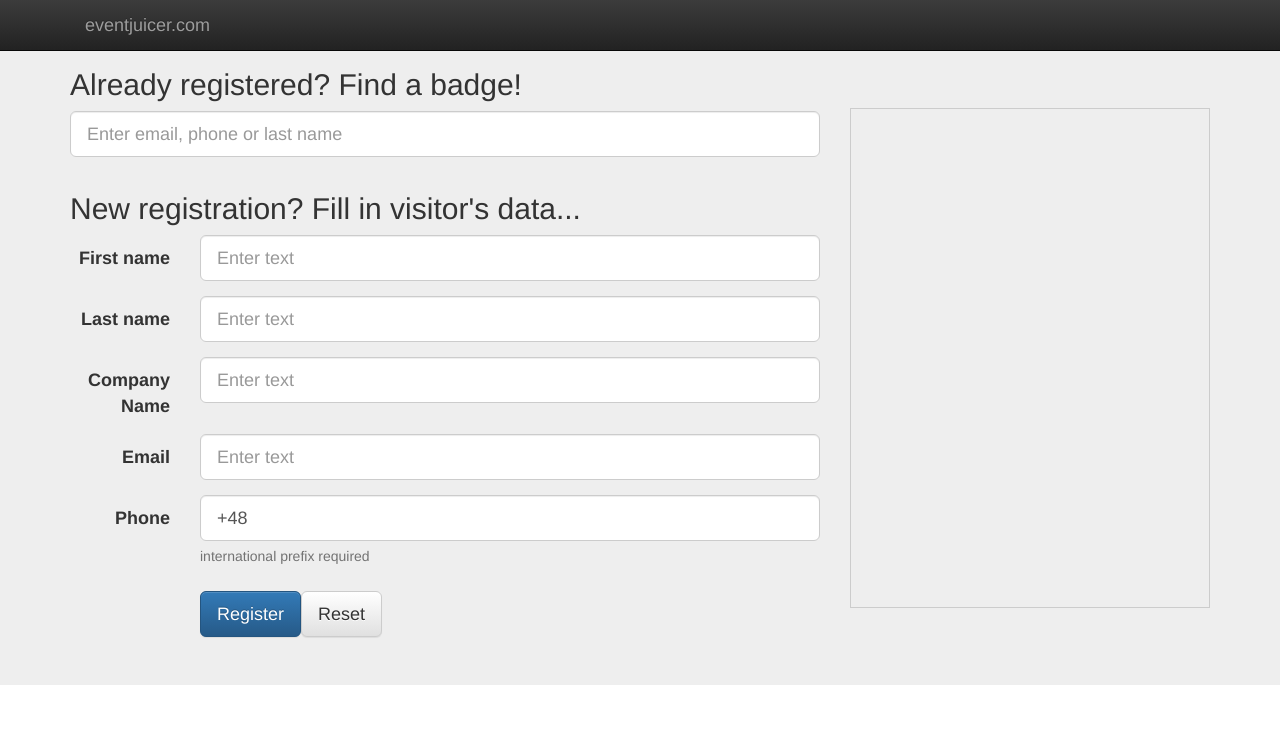
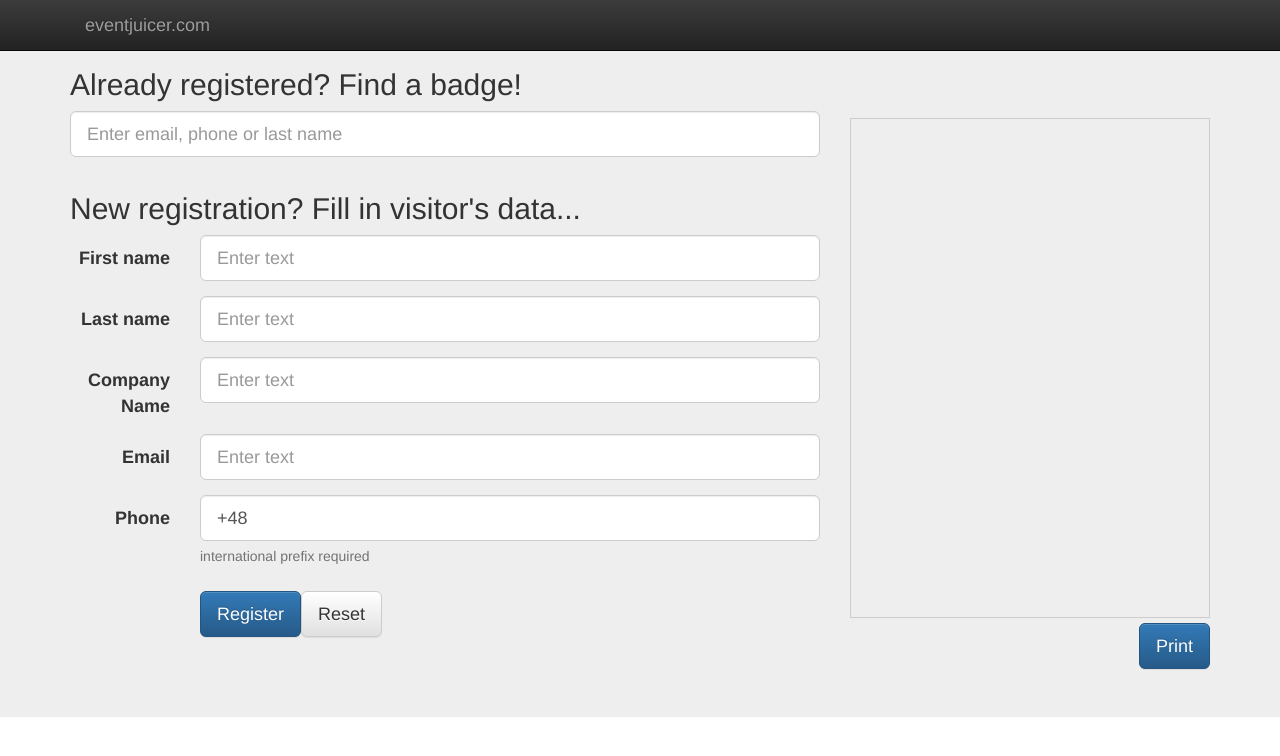
Before and after one commit to eventjuicer/regdesk, a React (Create React App) app: page / in a window 1280 px wide. Shown: the top 756 px of the page. Built offline with nearby package versions, Linux system fonts and the light colour scheme.

Commit message:
fixes :)

```diff
--- a/src/App.js
+++ b/src/App.js
@@ -3,19 +3,32 @@
 
 
 import React  from 'react';
-import { Grid, Row, Col, Navbar, Nav, NavItem, Jumbotron } from 'react-bootstrap';
+import { Grid, Row, Col, Navbar, Nav, NavItem, Jumbotron, Button } from 'react-bootstrap';
 import SearchBox from './SearchBox';
 import NewRegistration from './NewRegistration';
 
 
 
 
-const iframeStyles = {
+const styles = {
+
+
+  iframeContainer : {
+
       marginTop : 60,
+      textAlign : "right"
+  },
+
+
+  iframeStyles : {
+       marginTop : 10,
       overflow: "hidden",
       height: "500px",
       width: "100%",
       border: "1px solid #cccccc"
+  }
+
+
 };
 
 
@@ -33,6 +46,12 @@ export default class App extends React.Component {
 
   }
 
+  handlePrint = () => {
+
+     this.ifr.focus();
+     this.ifr.contentWindow.print();
+  }
+
 
 
   handleIframe = (target) =>
@@ -42,6 +61,8 @@ export default class App extends React.Component {
 
 
   render() {
+
+    const {iframeSrc} = this.state;
 
 
     return (
@@ -86,8 +107,14 @@ export default class App extends React.Component {
         <Col lg={4} md={4} sm={4} xs={4}>
 
 
-               <iframe id="badge" title="PDF" src={this.state.iframeSrc} style={iframeStyles}></iframe>
+        <div style={styles.iframeContainer}>
 
+
+               <iframe id="badge"  ref={(f) => this.ifr = f}  title="PDF" src={iframeSrc} style={styles.iframeStyles}></iframe>
+
+                        <Button bsSize="large" bsStyle="primary" onClick={this.handlePrint}>Print</Button>
+
+        </div>
 
 
         </Col>
--- a/src/SearchBox.js
+++ b/src/SearchBox.js
@@ -13,7 +13,6 @@ export default class SearchBox extends React.Component {
 
     this.state = {
       search: '',
-
       suggestions: [],
       participant_id : 0
     };
@@ -115,7 +114,7 @@ export default class SearchBox extends React.Component {
 
   render() {
 
-    const {chosen} = this.state;
+    const {search} = this.state;
 
     return (
 
@@ -124,7 +123,7 @@ export default class SearchBox extends React.Component {
      <Col lg={12} md={12} sm={12} xs={12}>
 
     <FormGroup bsSize="large" controlId="search" validationState={this.validateSearch()}>
-      <FormControl onChange={this.onSearchRequest} type="text" value={this.state.search}  placeholder="Enter email, phone or last name"  />
+      <FormControl onChange={this.onSearchRequest} type="text" value={search}  placeholder="Enter email, phone or last name"  />
       <FormControl.Feedback />
     </FormGroup>
 
```
Also changed, not shown: 5 other files (tests, documents, lock files or other folders).
